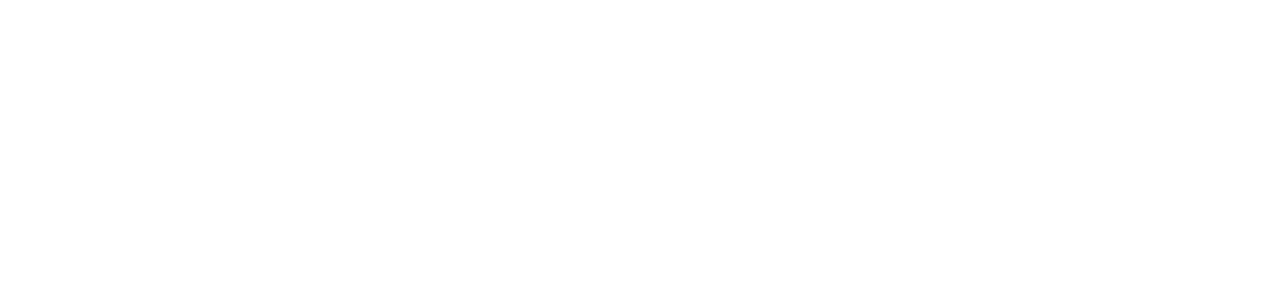
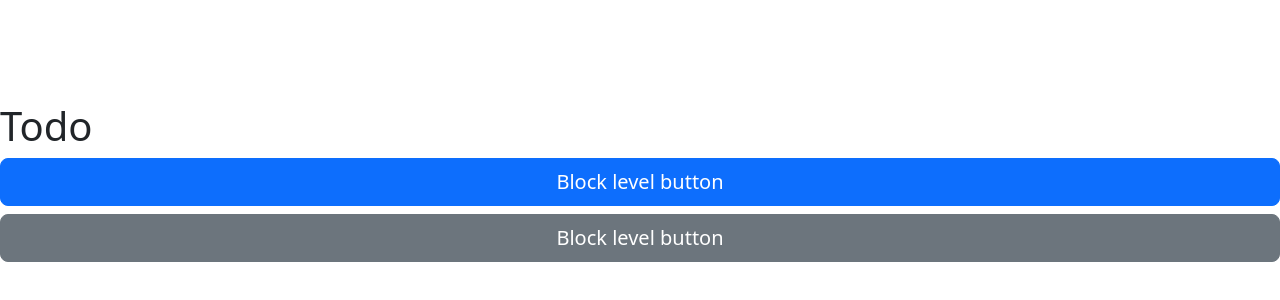
Before and after one commit to ivan-ust402/MP-React-Redux-Toolkit-Todo-App, a React (Create React App) app: page / in a window 1280 px wide. Shown: the part 98-398 px from the top of the page. Built offline with nearby package versions, Linux system fonts and the light colour scheme.

Commit message:
Bootstrap library is installed

```diff
--- a/package.json
+++ b/package.json
@@ -8,9 +8,11 @@
     "@testing-library/react": "^13.4.0",
     "@testing-library/user-event": "^13.5.0",
     "axios": "^1.6.8",
+    "bootstrap": "^5.3.3",
     "concurrently": "^8.2.2",
     "json-server": "^1.0.0-beta.0",
     "react": "^18.3.1",
+    "react-bootstrap": "^2.10.2",
     "react-dom": "^18.3.1",
     "react-redux": "^9.1.2",
     "react-scripts": "5.0.1",
--- a/src/App.js
+++ b/src/App.js
@@ -1,12 +1,25 @@
-import logo from './logo.svg';
-import './App.css';
+import "./App.css"
+import Button from "react-bootstrap/Button"
 
 function App() {
   return (
     <div className="App">
-
+      <div
+        size="xxl"
+        bg="primary"
+        style={{ width: "360px", height: "200px" }}
+      ></div>
+      <h1>Todo</h1>
+      <div className="d-grid gap-2">
+        <Button variant="primary" size="lg">
+          Block level button
+        </Button>
+        <Button variant="secondary" size="lg">
+          Block level button
+        </Button>
+      </div>
     </div>
-  );
+  )
 }
 
-export default App;
+export default App
--- a/src/index.js
+++ b/src/index.js
@@ -3,6 +3,7 @@
 import './index.css';
 import App from './App';
 import reportWebVitals from './reportWebVitals';
+import 'bootstrap/dist/css/bootstrap.min.css';
 
 const root = ReactDOM.createRoot(document.getElementById('root'));
 root.render(
```
Also changed, not shown: 1 other file (tests, documents, lock files or other folders).
